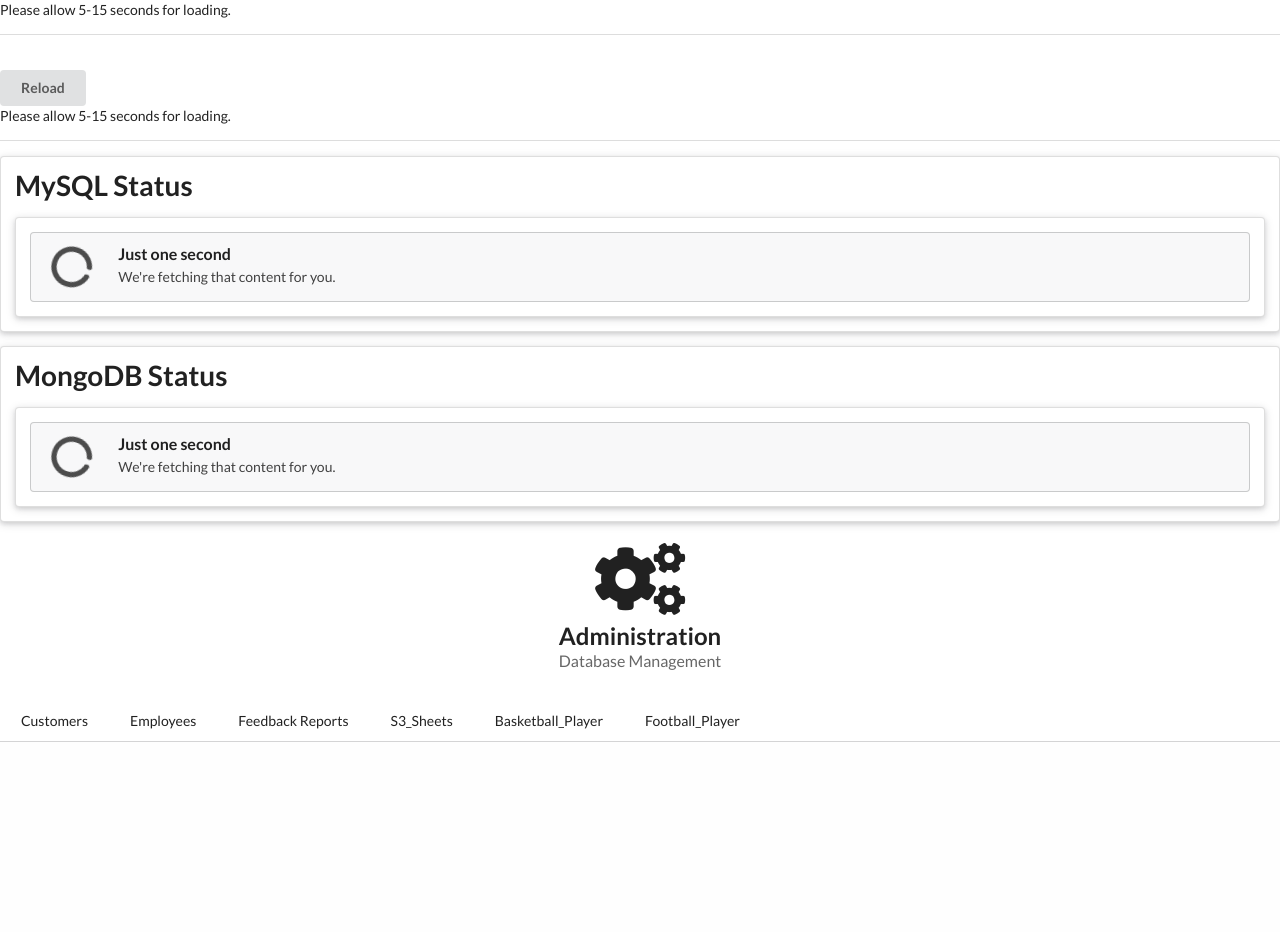
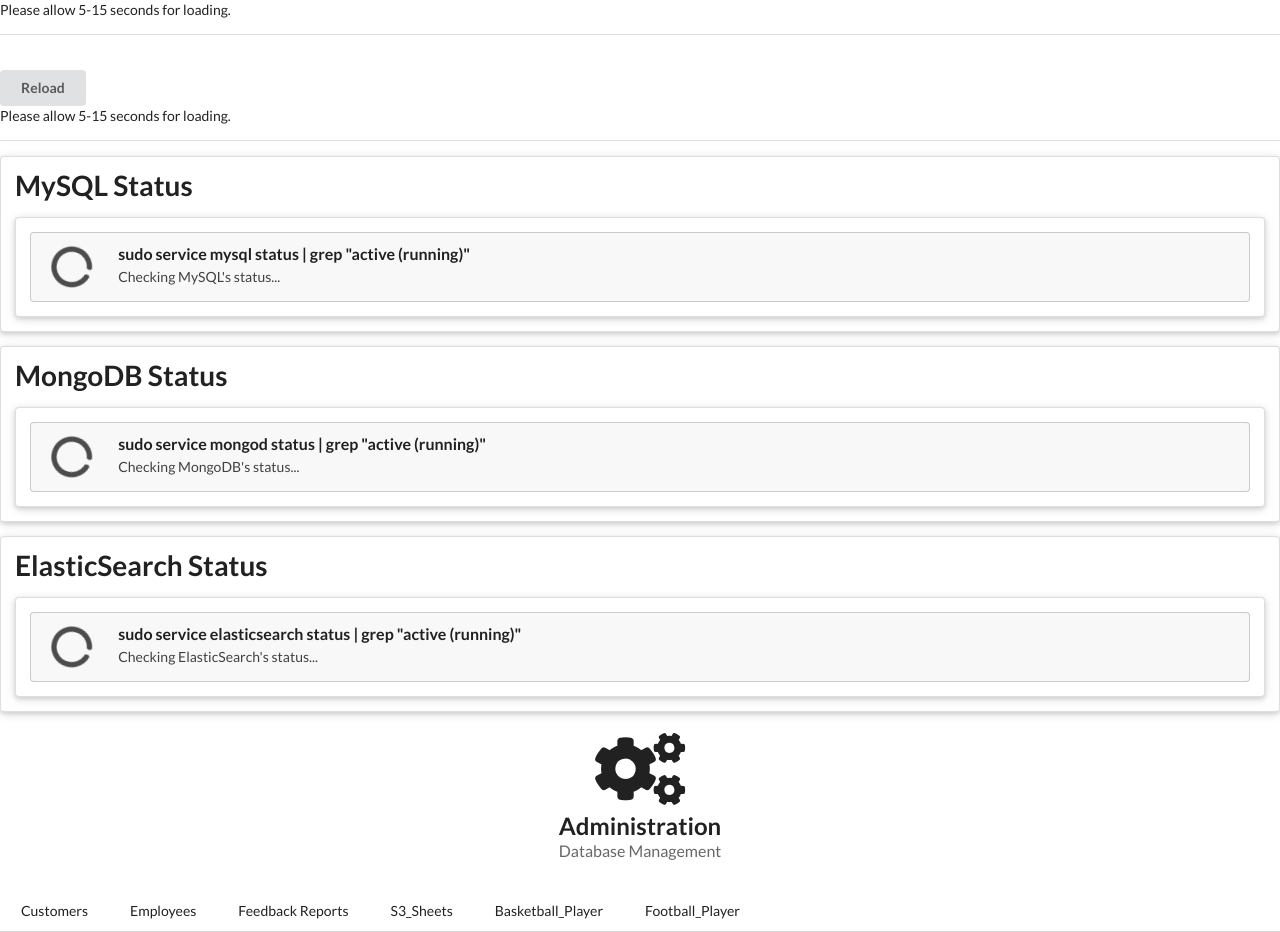
Before and after one commit to ajhollowayvrm/IT350-database-project, a PHP site: page / in a window 1280 px wide. Shown: the part 511-1443 px from the top of the page. Before the commit the page ends 1253 px from the top, so only its background shows below. Run offline with PHP 8.4, Linux system fonts and the light colour scheme; style sheets or scripts are compiled from the project's sources.

Commit message:
ES Status

```diff
--- a/web/index.php
+++ b/web/index.php
@@ -129,9 +129,9 @@
                     <i class="notched circle loading icon"></i>
                     <div class="content">
                         <div class="header">
-                        Just one second
+                        sudo service mysql status | grep "active (running)"
                         </div>
-                        <p>We're fetching that content for you.</p>
+                        <p>Checking MySQL's status...</p>
                     </div>
                 </div>
             </div>
@@ -143,9 +143,23 @@
                     <i class="notched circle loading icon"></i>
                     <div class="content">
                         <div class="header">
-                        Just one second
+                        sudo service mongod status | grep "active (running)"
                         </div>
-                        <p>We're fetching that content for you.</p>
+                        <p>Checking MongoDB's status...</p>
+                    </div>
+                </div>
+            </div>
+        </div>
+        <div class='ui raised segment'>
+            <div class='ui huge header'> ElasticSearch Status</div>
+            <div class='ui raised segment' id='es'>
+            <div class="ui icon message">
+                    <i class="notched circle loading icon"></i>
+                    <div class="content">
+                        <div class="header">
+                        sudo service elasticsearch status | grep "active (running)"
+                        </div>
+                        <p>Checking ElasticSearch's status...</p>
                     </div>
                 </div>
             </div>
```
Also changed, not shown: web/resources/js/admin.js (+7 -0 lines), 1 other file.
